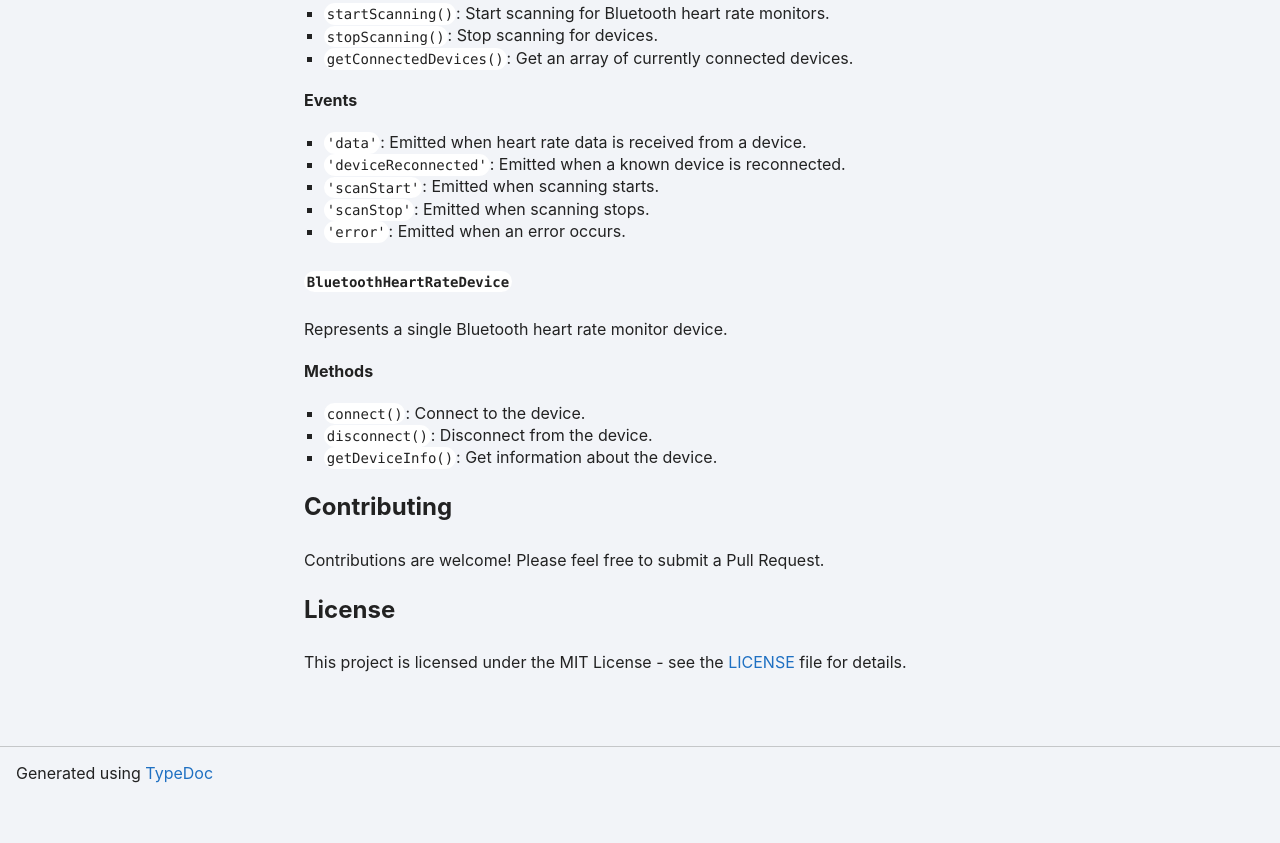
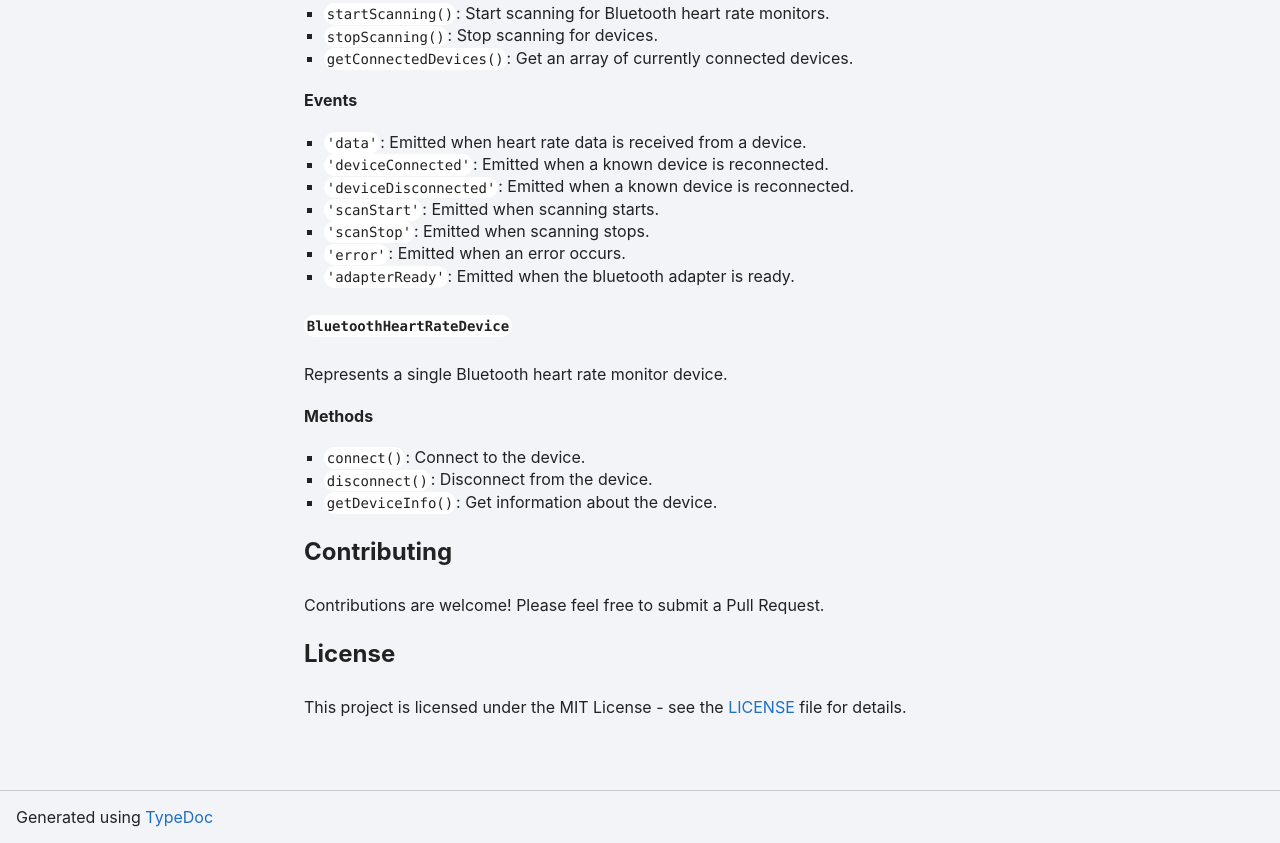
Before and after one commit to shmatul/multidevice-bluetooth-heart-rate-monitor, a website: page docs/index.html in a window 1280 px wide. Shown: the part 1858-2701 px from the top of the page. Before the commit the page ends 2657 px from the top, so only its background shows below. Drawn offline with Linux system fonts and the light colour scheme.

Commit message:
updated docs

```diff
--- a/docs/index.html
+++ b/docs/index.html
@@ -27,10 +27,12 @@
 </ul>
 <a id="md:events" class="tsd-anchor"></a><h4 class="tsd-anchor-link">Events<a href="#md:events" aria-label="Permalink" class="tsd-anchor-icon"><svg viewBox="0 0 24 24"><use href="assets/icons.svg#icon-anchor"></use></svg></a></h4><ul>
 <li><code>'data'</code>: Emitted when heart rate data is received from a device.</li>
-<li><code>'deviceReconnected'</code>: Emitted when a known device is reconnected.</li>
+<li><code>'deviceConnected'</code>: Emitted when a known device is reconnected.</li>
+<li><code>'deviceDisconnected'</code>: Emitted when a known device is reconnected.</li>
 <li><code>'scanStart'</code>: Emitted when scanning starts.</li>
 <li><code>'scanStop'</code>: Emitted when scanning stops.</li>
 <li><code>'error'</code>: Emitted when an error occurs.</li>
+<li><code>'adapterReady'</code>: Emitted when the bluetooth adapter is ready.</li>
 </ul>
 <a id="md:bluetoothheartratedevice" class="tsd-anchor"></a><h3 class="tsd-anchor-link"><code>BluetoothHeartRateDevice</code><a href="#md:bluetoothheartratedevice" aria-label="Permalink" class="tsd-anchor-icon"><svg viewBox="0 0 24 24"><use href="assets/icons.svg#icon-anchor"></use></svg></a></h3><p>Represents a single Bluetooth heart rate monitor device.</p>
 <a id="md:methods-1" class="tsd-anchor"></a><h4 class="tsd-anchor-link">Methods<a href="#md:methods-1" aria-label="Permalink" class="tsd-anchor-icon"><svg viewBox="0 0 24 24"><use href="assets/icons.svg#icon-anchor"></use></svg></a></h4><ul>
```
Also changed, not shown: README.md.
